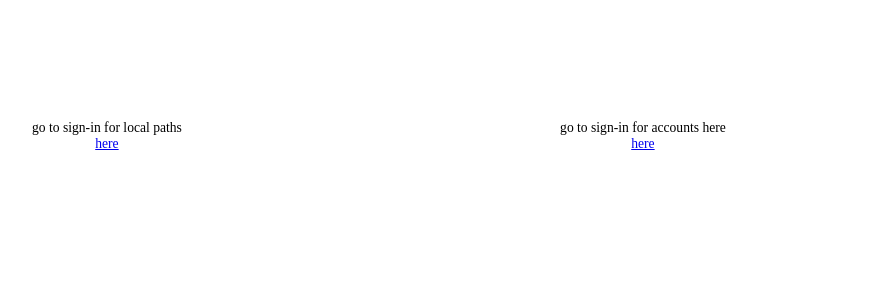
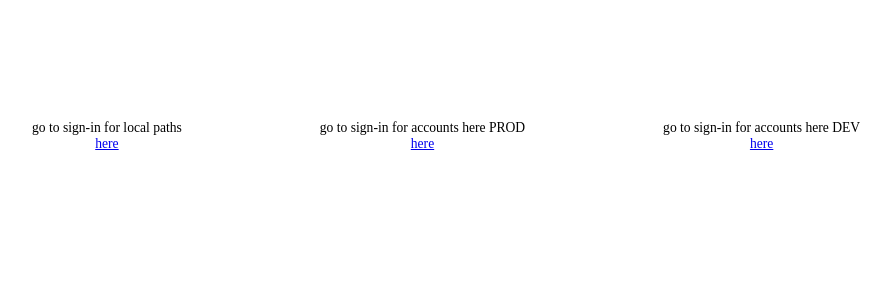
Before and after one commit to msakbar/shehzadakbar, a Next.js app: page / in a window 1280 px wide. Shown: the top 300 px of the page, without its empty margins (88-978 px from the left). Built offline with nearby package versions, Linux system fonts and the light colour scheme.

Commit message:
updated and added custom redirect pages

```diff
--- a/package.json
+++ b/package.json
@@ -16,9 +16,11 @@
     "@types/react-dom": "18.0.11",
     "eslint": "8.34.0",
     "eslint-config-next": "13.1.6",
+    "micro": "^10.0.1",
     "next": "^12.3.3",
     "react": "^18.2.0",
     "react-dom": "18.2.0",
+    "svix": "^1.4.12",
     "typescript": "4.9.5"
   }
 }
--- a/src/pages/_app.tsx
+++ b/src/pages/_app.tsx
@@ -27,7 +27,7 @@ function MyApp({ Component, pageProps } : AppProps) {
   // If the current route is listed as public, render it directly
   // Otherwise, use Clerk to require authentication
   return (
-    <ClerkProvider {...pageProps}>
+    <ClerkProvider {...pageProps} >
       {isPublicPage ? (
         <Component {...pageProps} />
       ) : (
--- a/src/pages/index.tsx
+++ b/src/pages/index.tsx
@@ -1,6 +1,5 @@
 import Head from 'next/head'
-
-import { UserButton } from '@clerk/nextjs'
+import { OrganizationSwitcher,UserButton } from '@clerk/nextjs'
 import styles from '@/styles/Home.module.css'
 
 
@@ -19,11 +18,15 @@ export default function Home() {
             go to sign-in for local paths <a href='/sign-in'>here</a>
             </p>
             <p>
-            go to sign-in for accounts here <a href='https://accounts.shehzadakbar.com/sign-in'>here</a>
+            go to sign-in for accounts here PROD <a href='https://accounts.shehzadakbar.com/sign-in'>here</a>
+          </p>
+          <p>
+            go to sign-in for accounts here DEV <a href='https://improved-quagga-26.accounts.lclclerk.com/sign-in'>here</a>
           </p>
           <div>
-          <UserButton afterSignOutUrl='/' />
+          <UserButton />
           </div>
+          <div><OrganizationSwitcher/></div>
         </div>
       </main>
     </>
```
Also changed, not shown: 1 other file (tests, documents, lock files or other folders).
